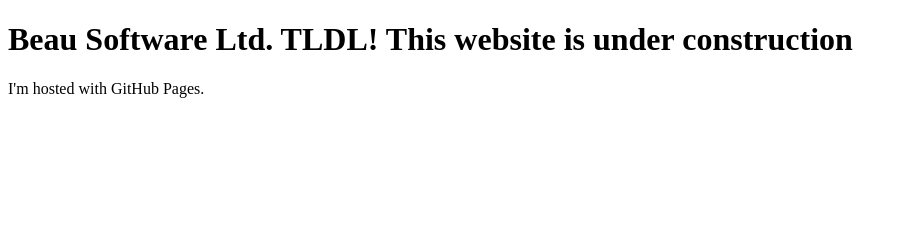
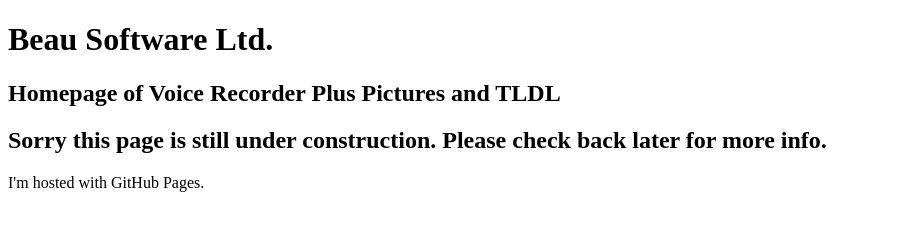
Before and after one commit to BeauSoftwareLtd/BeauSoftwareLtd.github.io, a plain HTML site: page index.html in a window 1280 px wide. Shown: the whole page, without its empty margins (0-907 px from the left). Drawn offline with Linux system fonts and the light colour scheme.

Commit message:
Update index.html

```diff
--- a/index.html
+++ b/index.html
@@ -1,7 +1,9 @@
 <!DOCTYPE html>
 <html>
 <body>
-<h1>Beau Software Ltd. TLDL! This website is under construction</h1>
+<h1>Beau Software Ltd.</h1>
+<h2>Homepage of Voice Recorder Plus Pictures and TLDL</h2>
+<h2>Sorry this page is still under construction. Please check back later for more info.</h2>
 <p>I'm hosted with GitHub Pages.</p>
 </body>
 </html>
```
